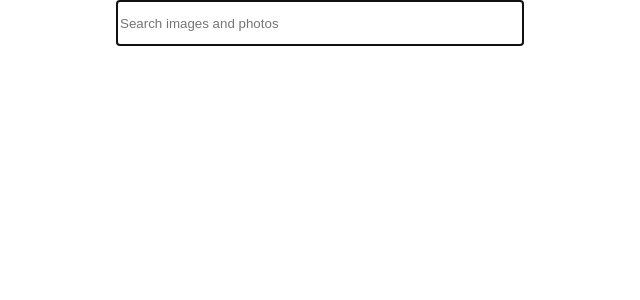
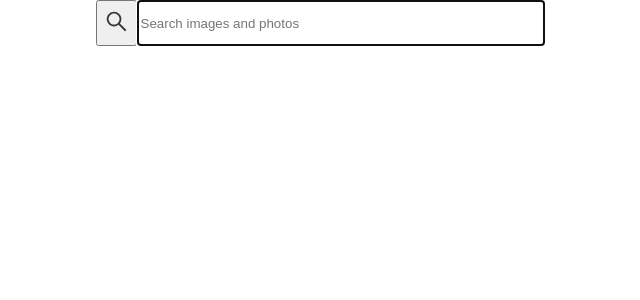
Before and after one commit to DyshliukAnna/goit-react-hw-04-images, a React (Create React App) app: page / in a window 1280 px wide. Shown: the top 300 px of the page, without its empty margins (320-960 px from the left). Built offline with nearby package versions, Linux system fonts and the light colour scheme.

Commit message:
update Searchbar

```diff
--- a/src/components/Searchbar/Searchbar.js
+++ b/src/components/Searchbar/Searchbar.js
@@ -28,9 +28,9 @@ const SearchBar = ({ onSubmit }) => {
     <>
       <header className={css.SearchBar}>
         <form className={css.Form} onSubmit={handleSearchSubmit}>
-          {/* <button type="submit" className={css.Button}>
+          <button type="submit" className={css.Button}>
             <AiOutlineSearch style={{ width: '25px', height: '25px' }} />
-          </button> */}
+          </button>
 
           <input
             className={css.Input}
```
